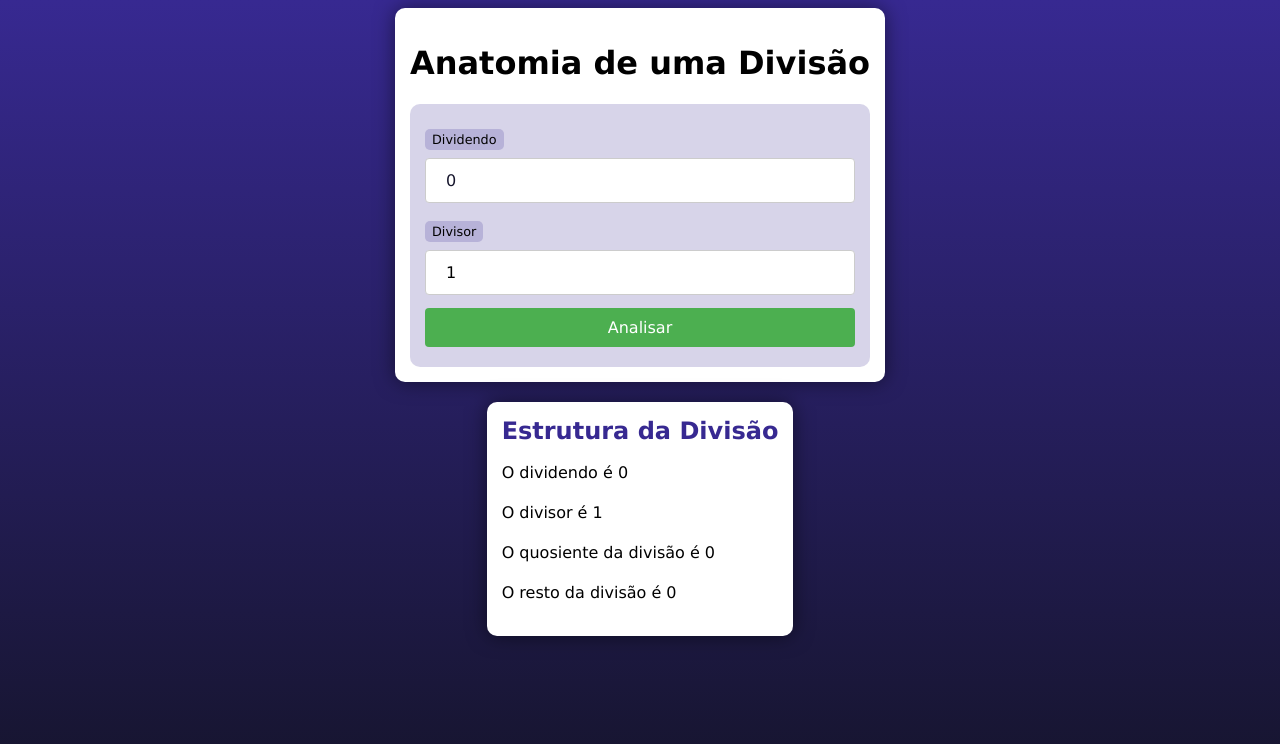
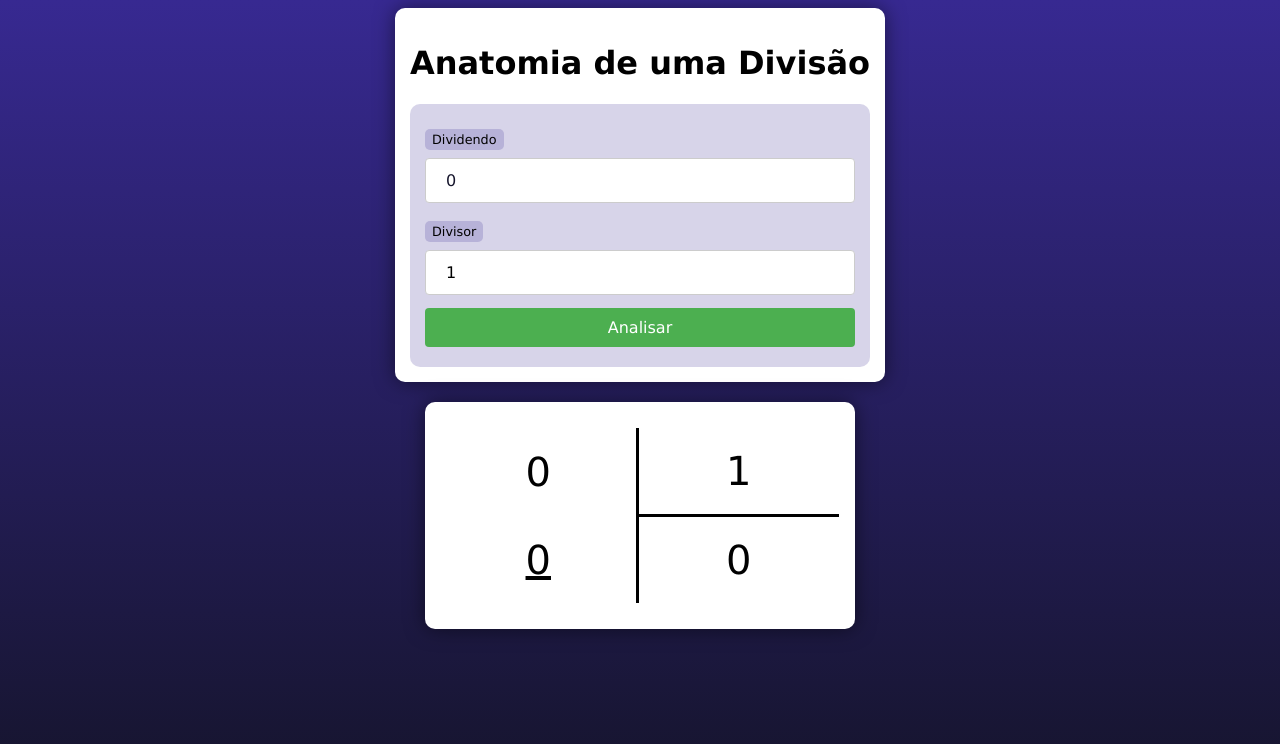
Before and after one commit to Ricardo93santos/CursoPHP, a PHP site: page / in a window 1280 px wide. Shown: the top 744 px of the page. Run offline with PHP 8.4, Linux system fonts and the light colour scheme.

Commit message:
Alteração na estrutura do resultado e no CSS.

```diff
--- a/Desafios/des05/index.php
+++ b/Desafios/des05/index.php
@@ -15,31 +15,35 @@
     <h1>Anatomia de uma Divisão</h1>
     <form action="<?=$_SERVER["PHP_SELF"]?>" method="post">
       <label for="dividendo">Dividendo</label>
-      <input type="number" name="dividendo" id="dividendo" value="<?=$dividendo?>">
+      <input type="number" name="dividendo" id="dividendo" min="0" value="<?=$dividendo?>">
       <label for="divisor">Divisor</label>
-      <input type="number" name="divisor" id="divisor" value="<?=$divisor?>">
+      <input type="number" name="divisor" id="divisor" min="1" value="<?=$divisor?>">
       <input type="submit" value="Analisar">
     </form>
   </main>
   <section>
     <?php
       function calcularDivisao($dividendo, $divisor){
-        $quosiente = $dividendo / $divisor;
-        return number_format($quosiente, 0);
+        $quosiente = intdiv($dividendo, $divisor) ;
+        return $quosiente;
       }
       function calcularRestoDivisao($dividendo, $divisor){
-        return $resto_divisao = $dividendo % $divisor;
+        $resto_divisao = $dividendo % $divisor;
+        return $resto_divisao;
       }
-
       $quosiente = calcularDivisao($dividendo, $divisor);
       $resto_divisao = calcularRestoDivisao($dividendo, $divisor);
-
-      echo "<h2>Estrutura da Divisão</h2>";
-      echo "<p>O dividendo é $dividendo</p>";
-      echo "<p>O divisor é $divisor</p>";
-      echo "<p>O quosiente da divisão é $quosiente</p>";
-      echo "<p>O resto da divisão é $resto_divisao</p>";
     ?>
+    <table class="divisao">
+      <tr>
+        <td><?=$dividendo?></td>
+        <td><?=$divisor?></td>
+      </tr>
+      <tr>
+        <td><?=$resto_divisao?></td>
+        <td><?=$quosiente?></td>
+      </tr>
+    </table>
   </section>
 </body>
 </html>
```
